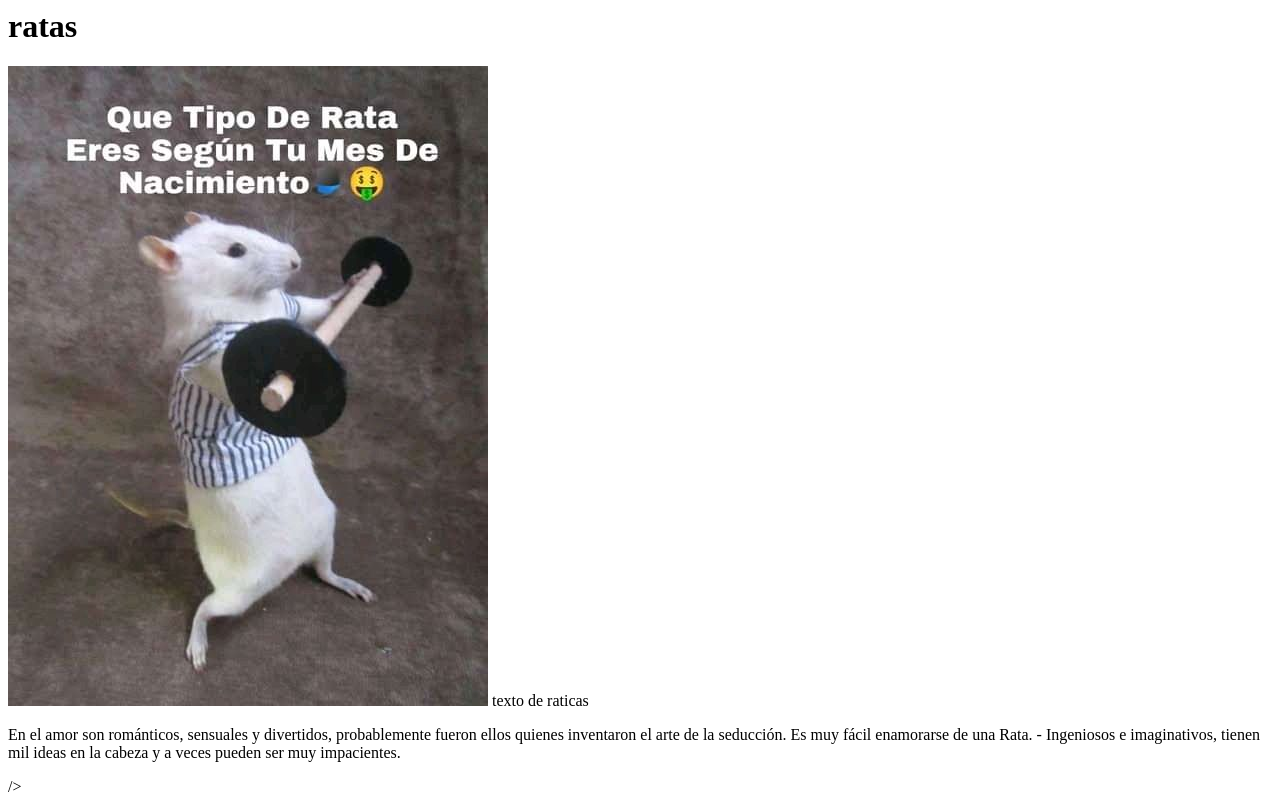
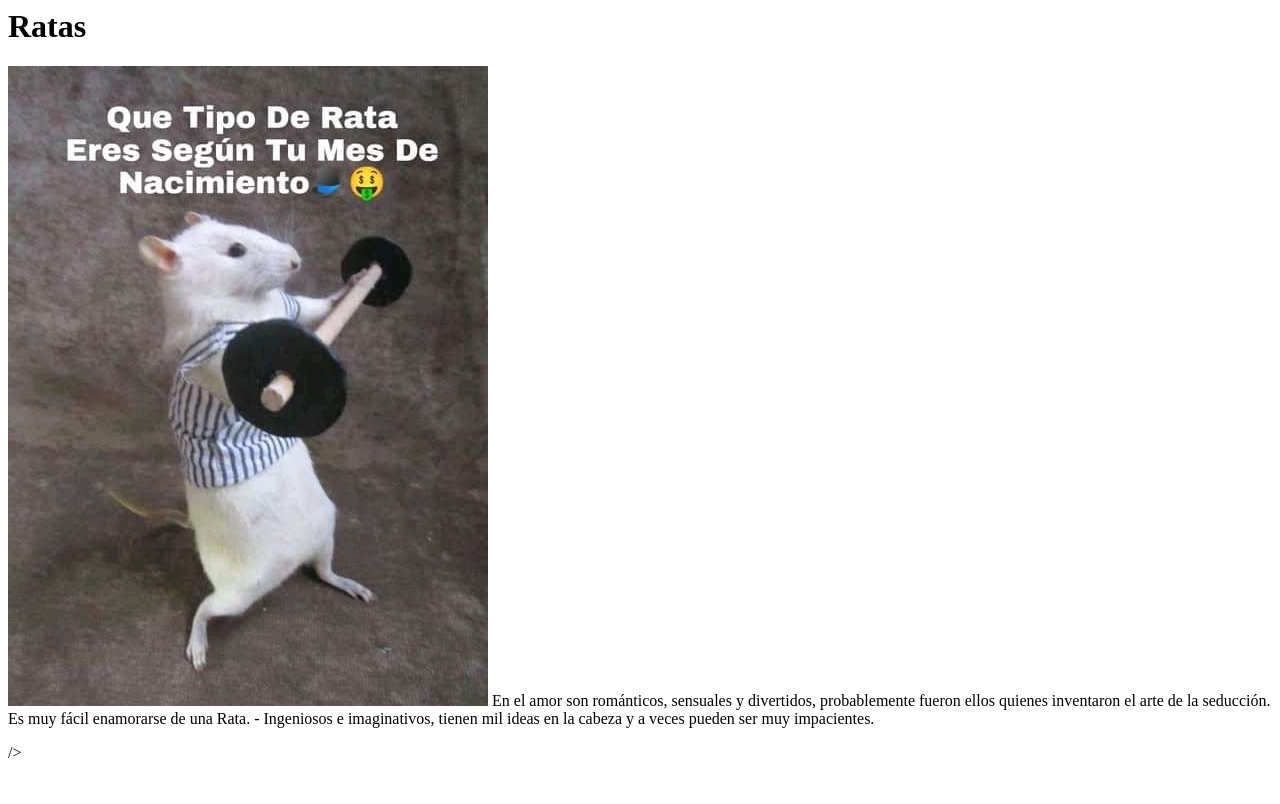
Before and after one commit to lau0814/segundo-periodo, a website: page index.html in a window 1280 px wide. Drawn offline with Linux system fonts and the light colour scheme.

Commit message:
HOLA 123 PROBNAD

```diff
--- a/index.html
+++ b/index.html
@@ -4,7 +4,7 @@
     <meta name="viewport" content="width=device-width, initial-scale=1.0" />
     <meta http-equiv="X-UA-Compatible" content="ie=edge" />
     <title>mi primera pagina con link</title>
-    <h1>ratas</h1>
+    <h1>Ratas</h1>
     <img src="memerata.jpg" usemap="#image-map" />
     <map name="image-map">
       <area
@@ -13,7 +13,6 @@
         coords="440,568,63,26"
         shape="rect"
 
-        <h1> texto de raticas</h1>
         <p>En el amor son románticos, sensuales y divertidos, probablemente fueron ellos quienes inventaron el arte de la seducción. Es muy fácil enamorarse de una Rata. - Ingeniosos e imaginativos, tienen mil ideas en la cabeza y a veces pueden ser muy impacientes.</p>
       />
     </map>
```
Also changed, not shown: imagenes/starbox.png (deleted).
